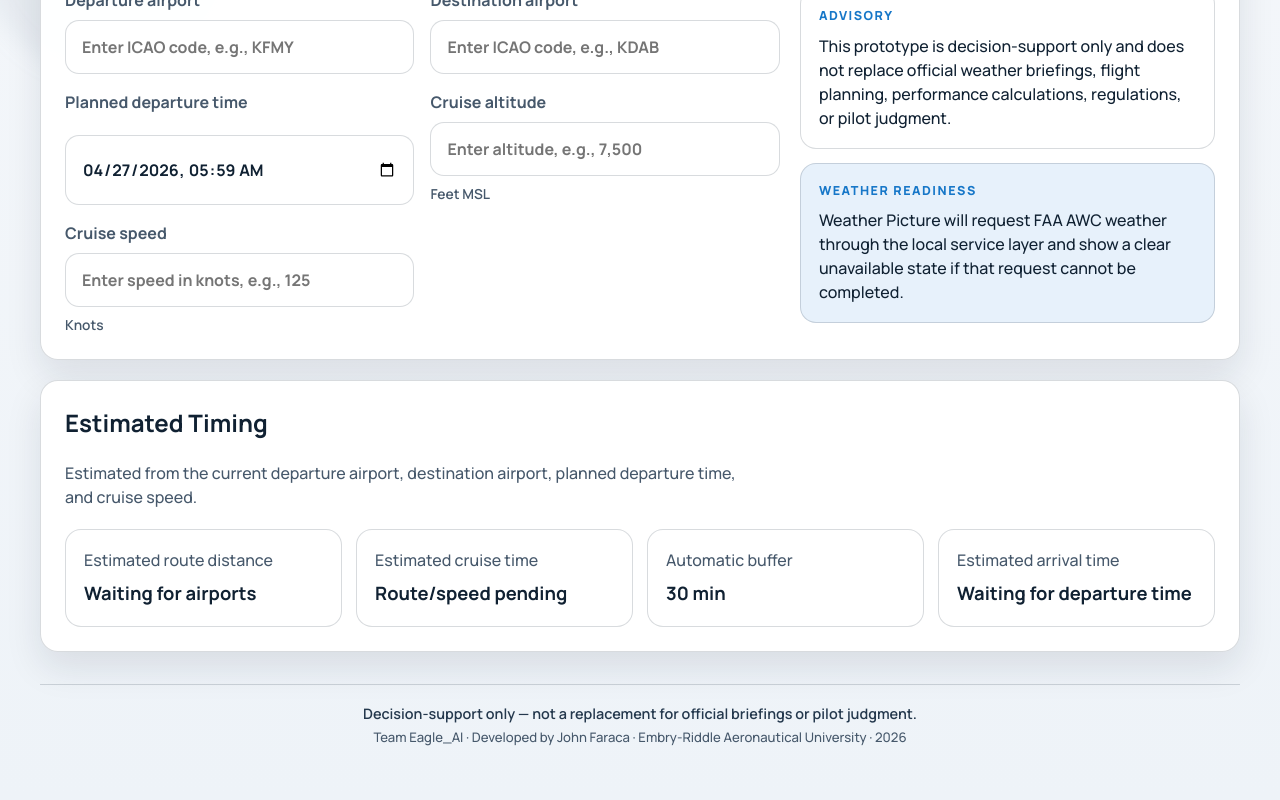
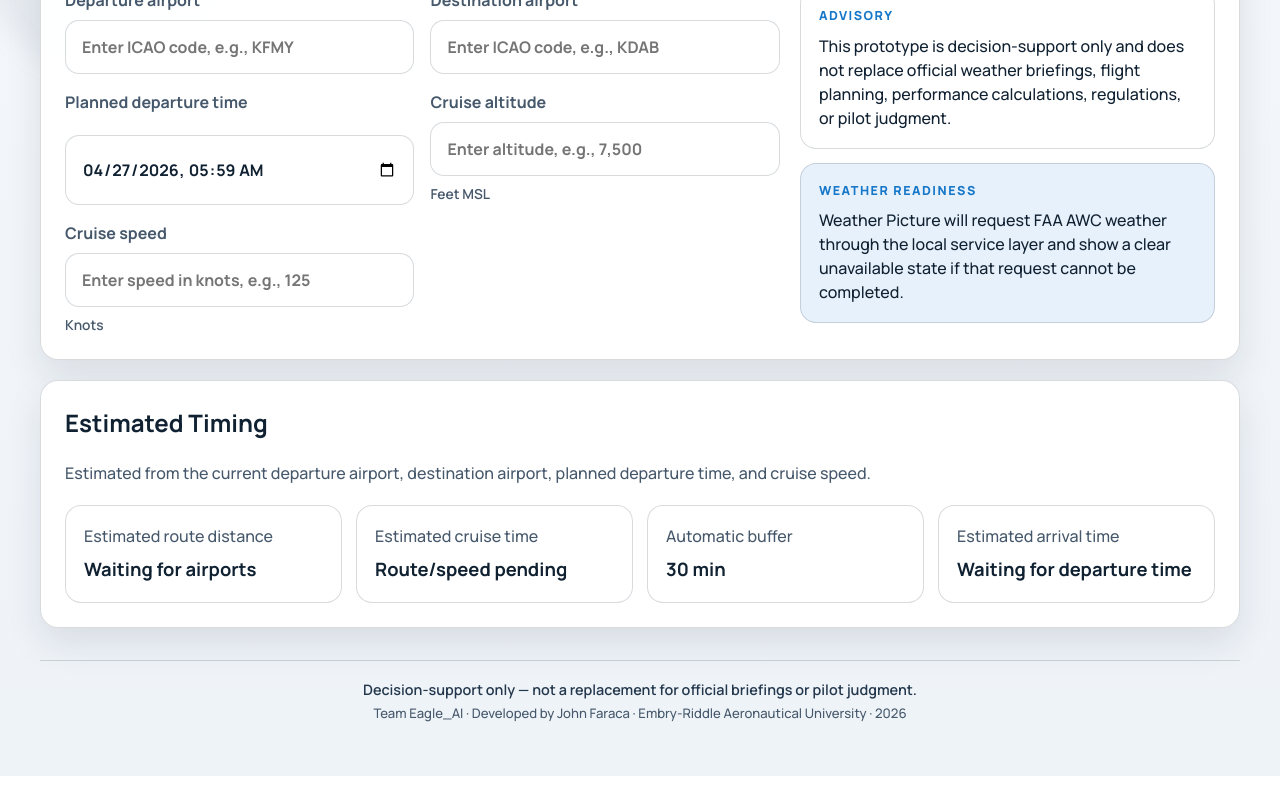
Before and after one commit to johnfaraca/personal-flight-risk-assessment-tool, a React (Vite) app: page /flight-setup in a window 1280 px wide. Shown: the part 504-1304 px from the top of the page. After the commit the page ends 1280 px from the top, so only its background shows below. Built offline with nearby package versions, Linux system fonts and the light colour scheme.

Commit message:
Refine MVP layout and safety messaging

```diff
--- a/src/screens/FlightSetupScreen.jsx
+++ b/src/screens/FlightSetupScreen.jsx
@@ -138,6 +138,7 @@ function FlightSetupScreen() {
       <SectionCard
         title="Estimated Timing"
         subtitle="Estimated from the current departure airport, destination airport, planned departure time, and cruise speed."
+        className="estimated-timing-card"
       >
         <StatGrid
           items={[
--- a/src/styles.css
+++ b/src/styles.css
@@ -318,6 +318,10 @@ h1 {
   color: var(--text-muted);
   max-width: 700px;
   margin-bottom: 0;
+}
+
+.estimated-timing-card .section-header p {
+  max-width: none;
 }
 
 .results-header-actions {
```
